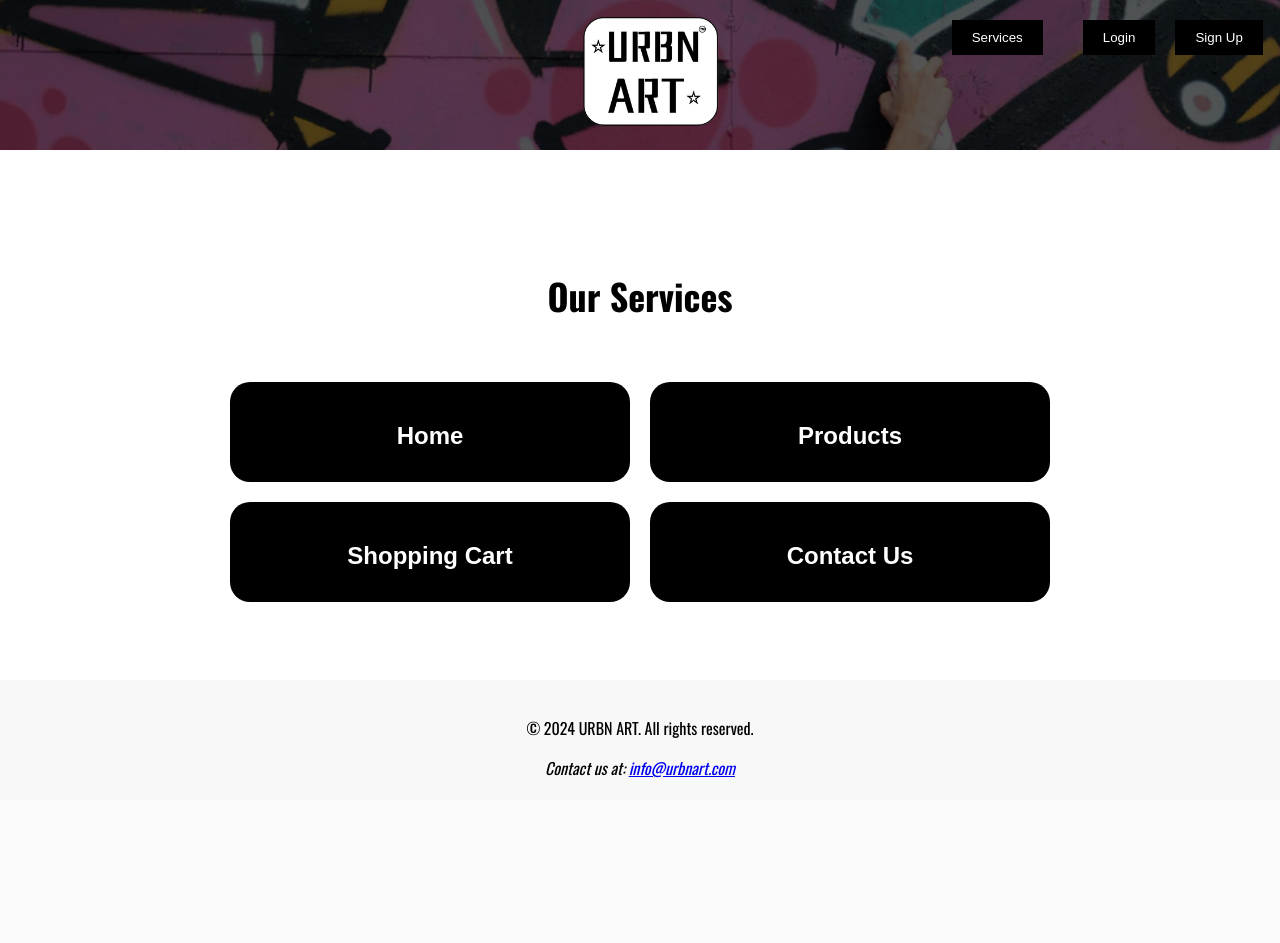
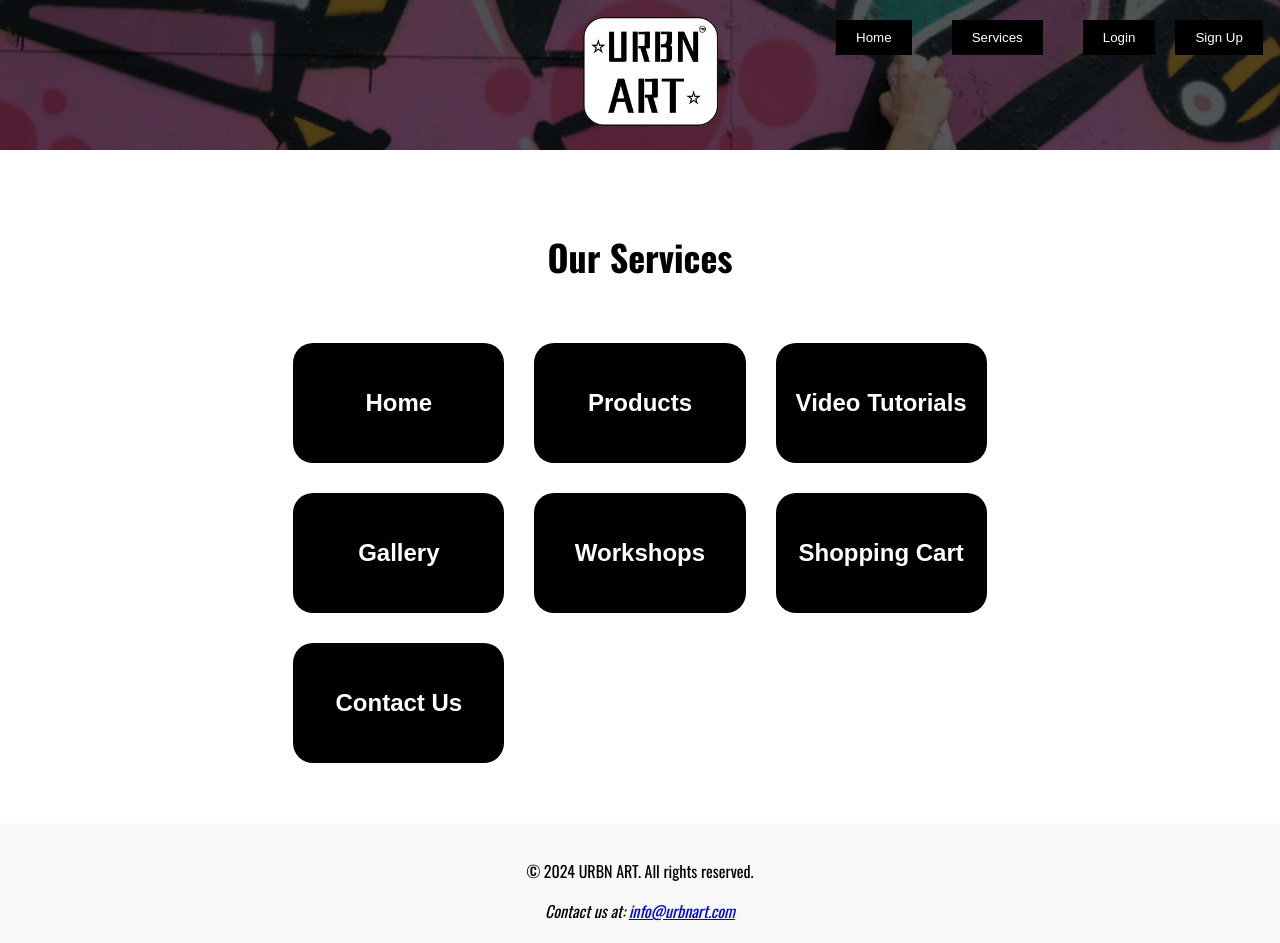
Before and after one commit to mohanad-s/URBN-ART, a PHP site: page /pages/services.php in a window 1280 px wide. Before the commit the page ends 778 px from the top, so only its background shows below. Run offline with PHP 8.4, Linux system fonts and the light colour scheme; the visitor is signed in with stand-in values (Sample User, id 1).

Commit message:
Changes to be committed: 	modified:   CSS/style.css 	modified:   includes/header.php 	modified:   pages/services.php

```diff
--- a/CSS/style.css
+++ b/CSS/style.css
@@ -51,7 +51,7 @@ header {
     background-position: center; /* Center the background image */
     z-index: 1; /* Ensure image is behind other header elements */
 }
-/* Header buttons container */
+/* Header Navigation Buttons */
 .header-buttons {
     position: absolute;
     top: 20px;
@@ -62,18 +62,36 @@ header {
     gap: 20px;
 }
 
-/* Services button styles */
-.services-btn {
+.nav-btn {
     margin: 0 10px;
     padding: 10px 20px;
     background-color: #000;
     color: #fff;
     border: none;
     cursor: pointer;
+    transition: background-color 0.3s ease;
 }
 
-.services-btn:hover {
+.nav-btn:hover {
     background-color: #444;
+}
+
+/* Responsive adjustments */
+@media (max-width: 1024px) {
+    .menu-buttons {
+        grid-template-columns: repeat(2, 1fr);
+    }
+}
+
+@media (max-width: 768px) {
+    .menu-buttons {
+        grid-template-columns: 1fr;
+    }
+
+    .menu-buttons button {
+        height: 100px;
+        font-size: 20px;
+    }
 }
 
 /*  auth-buttons remove absolute positioning */
@@ -346,48 +364,56 @@ footer {
 
 /* start of Styles for Service page(services.html) section */
 /* Our Services Heading */
-.services-menu h2 {
-    font-size: 36px; /* Set font size for the services heading */
-    margin-bottom: 40px; /* Add space below the heading */
-    font-weight: bold; /* Make the heading bold */
-    color: #000; /* Set text color */
-}
-
-/* Services Page Specific Styles */
+/* Updated Services Menu Styles */
 .services-menu {
-    display: flex; /* Use flexbox layout for services menu */
-    justify-content: center; /* Center the content horizontally */
-    align-items: center; /* Center the content vertically */
-    height: calc(100vh - 350px); /* Set dynamic height */
+    padding: 40px 20px;
+    min-height: calc(100vh - 250px);
 }
 
 .menu-buttons {
-    display: grid; /* Use grid layout for menu buttons */
-    grid-template-columns: repeat(2, 1fr); /* Create two equal-width columns */
-    gap: 20px; /* Add space between buttons */
-    justify-items: center; /* Center buttons within the grid */
-    margin-top: 20px; /* Add space above the buttons */
+    display: grid;
+    grid-template-columns: repeat(3, 1fr); /* Changed to 3 columns */
+    gap: 30px;
+    max-width: 1200px;
+    margin: 0 auto;
+    padding: 20px;
 }
 
 .menu-buttons button {
-    height: 100px; /* Set button height */
-    width: 400px; /* Set button width */
-    padding: 40px 80px; /* Add padding inside the button */
-    background-color: #000; /* Set background color */
-    color: #fff; /* Set text color */
-    font-size: 24px; /* Set font size */
-    border: none; /* Remove default border */
-    border-radius: 20px; /* Make the button edges rounded */
-    cursor: pointer; /* Change cursor to pointer on hover */
-    font-weight: bold; /* Make text bold */
+    height: 120px;
+    width: 100%;
+    padding: 20px;
+    background-color: #000;
+    color: #fff;
+    font-size: 24px;
+    border: none;
+    border-radius: 20px;
+    cursor: pointer;
+    font-weight: bold;
+    transition: transform 0.3s ease, background-color 0.3s ease;
 }
 
 .menu-buttons button:hover {
-    background-color: #444; /* Change background color on hover */
+    background-color: #444;
+    transform: translateY(-5px);
 }
 
-.menu-buttons button:nth-child(4) {
-    text-transform: capitalize; /* Capitalize only the first letter of each word */
+/* Responsive adjustments */
+@media (max-width: 1024px) {
+    .menu-buttons {
+        grid-template-columns: repeat(2, 1fr);
+    }
+}
+
+@media (max-width: 768px) {
+    .menu-buttons {
+        grid-template-columns: 1fr;
+    }
+
+    .menu-buttons button {
+        height: 100px;
+        font-size: 20px;
+    }
 }
 /* end of Styles for Service page(services.html) section */
 
--- a/includes/header.php
+++ b/includes/header.php
@@ -16,7 +16,8 @@
         </div>
         <div class="header-img"></div>
         <div class="header-buttons">
-            <button onclick="window.location.href='/pages/services.php'" class="services-btn">Services</button>
+            <button onclick="window.location.href='/pages/index.php'" class="nav-btn">Home</button>
+            <button onclick="window.location.href='/pages/services.php'" class="nav-btn">Services</button>
             <div class="auth-buttons">
                 <?php if(isset($_SESSION['user_id'])): ?>
                     <button onclick="window.location.href='/pages/logout.php'">Logout</button>
--- a/pages/services.php
+++ b/pages/services.php
@@ -1,46 +1,22 @@
-<!--
-Name: Mohanad Al Dakheel
-ID: 2135847
-Date: 19 Sep 2024
-Section: Service Page
--->
-
-<!-- The following code defines the services menu for URBN ART,
-allowing users to navigate to various sections of the website such as products and contact -->
 <?php
 $pageTitle = 'Services';
 include_once '../includes/header.php';
 ?>
-     <!DOCTYPE html> <!-- Applying Technical Requirement Number 7 -->
-     <html lang="en">
-     <!-- Applying Technical Requirement Number 8 -->
-     <head>
-         <link href="https://fonts.googleapis.com/css2?family=Oswald:wght@400;500;700&display=swap" rel="stylesheet">
-         <meta charset="UTF-8">
-         <meta name="viewport" content="width=device-width, initial-scale=1.0">
-         <title>URBN ART - Services</title> <!-- Applying Technical Requirement Number 2,3 -->
-         <link rel="stylesheet" href="CSS\style.css">
-     </head>
 
-     <!-- Applying Technical Requirement Number 8 -->
-     <body>
-         <!-- Services Menu -->
 <main class="services-menu">
-             <!-- Our Services Heading -->
     <h2>Our Services</h2>
 
-             <!-- Menu Buttons: Navigation to different sections -->
     <div class="menu-buttons">
-                 <button onclick="window.location.href='../includes/index.php'"><b>Home</b></button>
+        <button onclick="window.location.href='index.php'"><b>Home</b></button>
         <button onclick="window.location.href='products.php'"><b>Products</b></button>
+        <button onclick="window.location.href='videos.php'"><b>Video Tutorials</b></button>
+        <button onclick="window.location.href='gallery.php'"><b>Gallery</b></button>
+        <button onclick="window.location.href='workshops.php'"><b>Workshops</b></button>
         <button onclick="window.location.href='cart.php'"><b>Shopping Cart</b></button>
         <button onclick="window.location.href='contact.php'"><b>Contact Us</b></button>
     </div>
 </main>
 
-     </body>
-
-     </html>
 <?php
 include_once '../includes/footer.php';
 ?>
```
Lines whose indentation alone changed are shown as unchanged.
